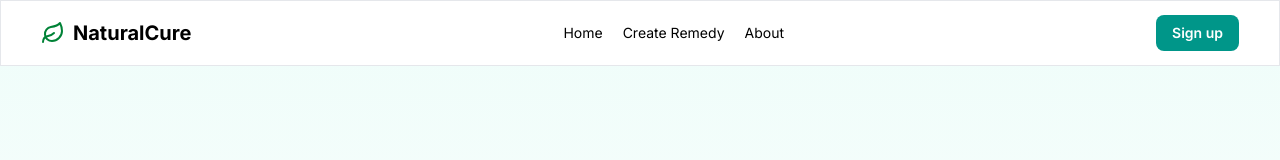
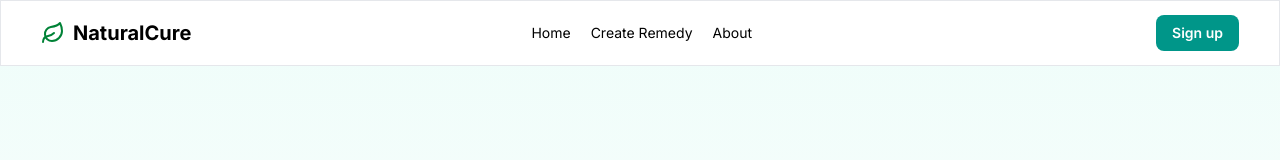
Before and after one commit to sharathdoes/NaturalCare, a Next.js app: page / in a window 1280 px wide. Shown: the top 160 px of the page. Built offline with nearby package versions, Linux system fonts and the light colour scheme; no server answers; the database is empty.

Commit message:
header-centered

```diff
--- a/components/Nav.tsx
+++ b/components/Nav.tsx
@@ -46,7 +46,7 @@ const NavBarClient = () => {
         </div>
 
         {/* Desktop Links */}
-        <div className="hidden md:flex text-sm gap-5">
+        <div className="hidden md:flex md:pr-16 text-sm gap-5">
           <Link href="/" className="hover:text-teal-600">Home</Link>
           <Link href="/create" className="hover:text-teal-600">Create Remedy</Link>
           <Link href="/about" className="hover:text-teal-600">About</Link>
```
